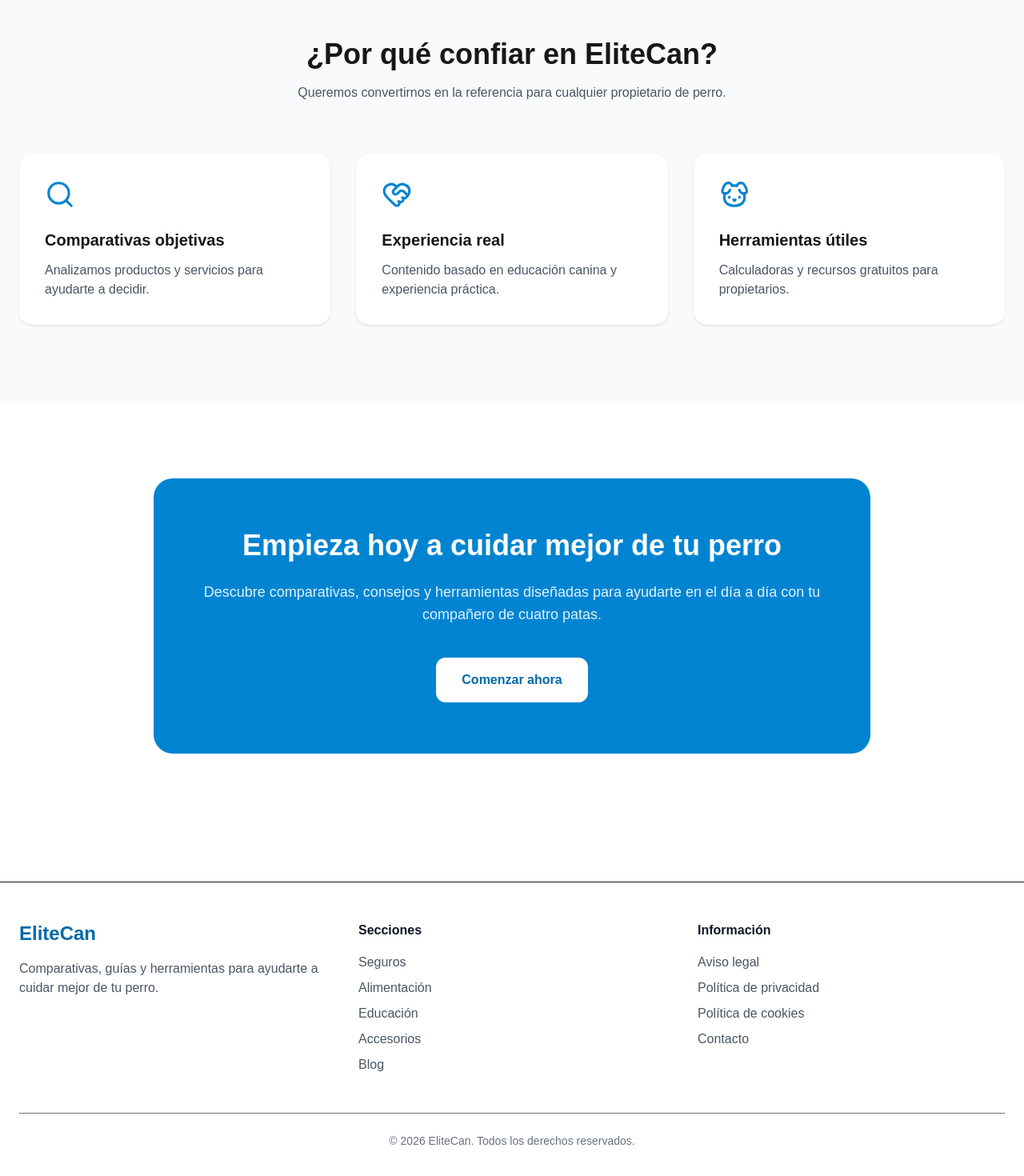
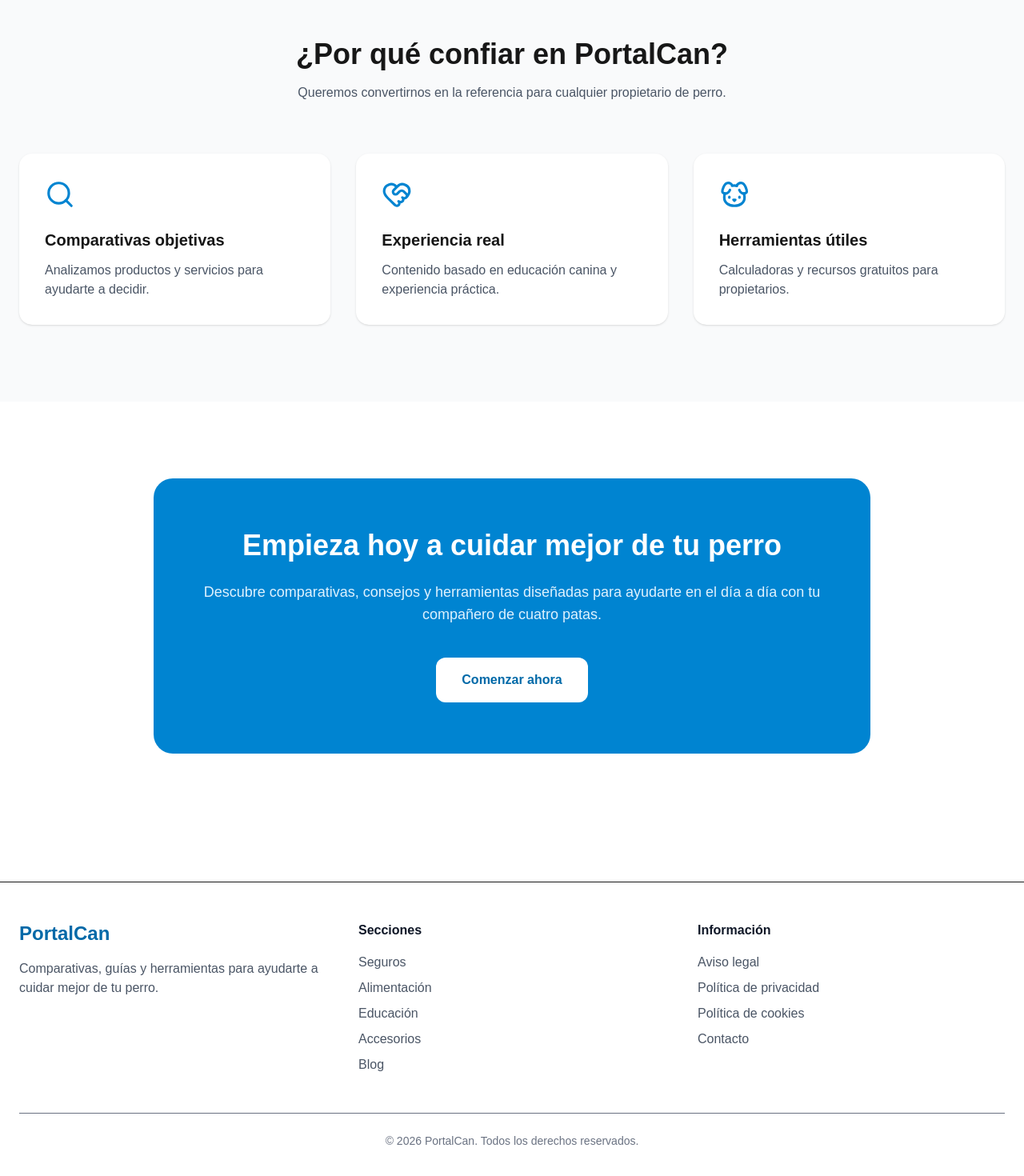
Before and after one commit to alahin6664-max/portalcan, a Next.js app: page / in a window 1280 px wide. Shown: the part 1375-2845 px from the top of the page at 80% size. Built offline with nearby package versions, Linux system fonts and the light colour scheme.

Commit message:
Initial commit

```diff
--- a/app/layout.tsx
+++ b/app/layout.tsx
@@ -5,10 +5,10 @@ import Navbar from "@/components/layout/Navbar";
 import Footer from "@/components/layout/Footer";
 
 export const metadata: Metadata = {
-  metadataBase: new URL("https://elitecan.es"),
+  metadataBase: new URL("https://portalcan.com"),
   title: {
-    default: "EliteCan",
-    template: "%s | EliteCan",
+    default: "PortalCan",
+    template: "%s | PortalCan",
   },
   description:
     "Comparativas, guías y herramientas para ayudarte a cuidar mejor de tu perro.",
--- a/app/page.tsx
+++ b/app/page.tsx
@@ -148,7 +148,7 @@ export default function Home() {
 
       </section>
 
-      {/* POR QUÉ ELITECAN */}
+      {/* POR QUÉ PORTALCAN */}
 
       <section className="bg-gray-50 py-24">
 
@@ -157,7 +157,7 @@ export default function Home() {
           <div className="text-center">
 
             <h2 className="text-4xl font-bold">
-              ¿Por qué confiar en EliteCan?
+              ¿Por qué confiar en PortalCan?
             </h2>
 
             <p className="mt-4 text-gray-600">
--- a/app/robots.ts
+++ b/app/robots.ts
@@ -6,6 +6,6 @@ export default function robots(): MetadataRoute.Robots {
       userAgent: "*",
       allow: "/",
     },
-    sitemap: "https://elitecan.es/sitemap.xml",
+    sitemap: "https://portalcan.com/sitemap.xml",
   };
 }
--- a/app/sitemap.ts
+++ b/app/sitemap.ts
@@ -3,7 +3,7 @@ import { MetadataRoute } from "next";
 export default function sitemap(): MetadataRoute.Sitemap {
   return [
     {
-      url: "https://elitecan.es",
+      url: "https://portalcan.com",
       lastModified: new Date(),
       changeFrequency: "weekly",
       priority: 1,
--- a/components/layout/Footer.tsx
+++ b/components/layout/Footer.tsx
@@ -10,7 +10,7 @@ export default function Footer() {
           {/* Marca */}
           <div>
             <h2 className="text-2xl font-bold text-sky-700">
-              EliteCan
+              PortalCan
             </h2>
 
             <p className="mt-4 text-gray-600">
@@ -93,7 +93,7 @@ export default function Footer() {
         </div>
 
         <div className="mt-12 border-t pt-6 text-center text-sm text-gray-500">
-          © {new Date().getFullYear()} EliteCan. Todos los derechos reservados.
+          © {new Date().getFullYear()} PortalCan. Todos los derechos reservados.
         </div>
 
       </div>
--- a/components/layout/Navbar.tsx
+++ b/components/layout/Navbar.tsx
@@ -23,7 +23,7 @@ export default function Navbar() {
         >
           <Image
             src="/logo.png"
-            alt="EliteCan"
+            alt="PortalCan"
             width={48}
             height={48}
             priority
```
